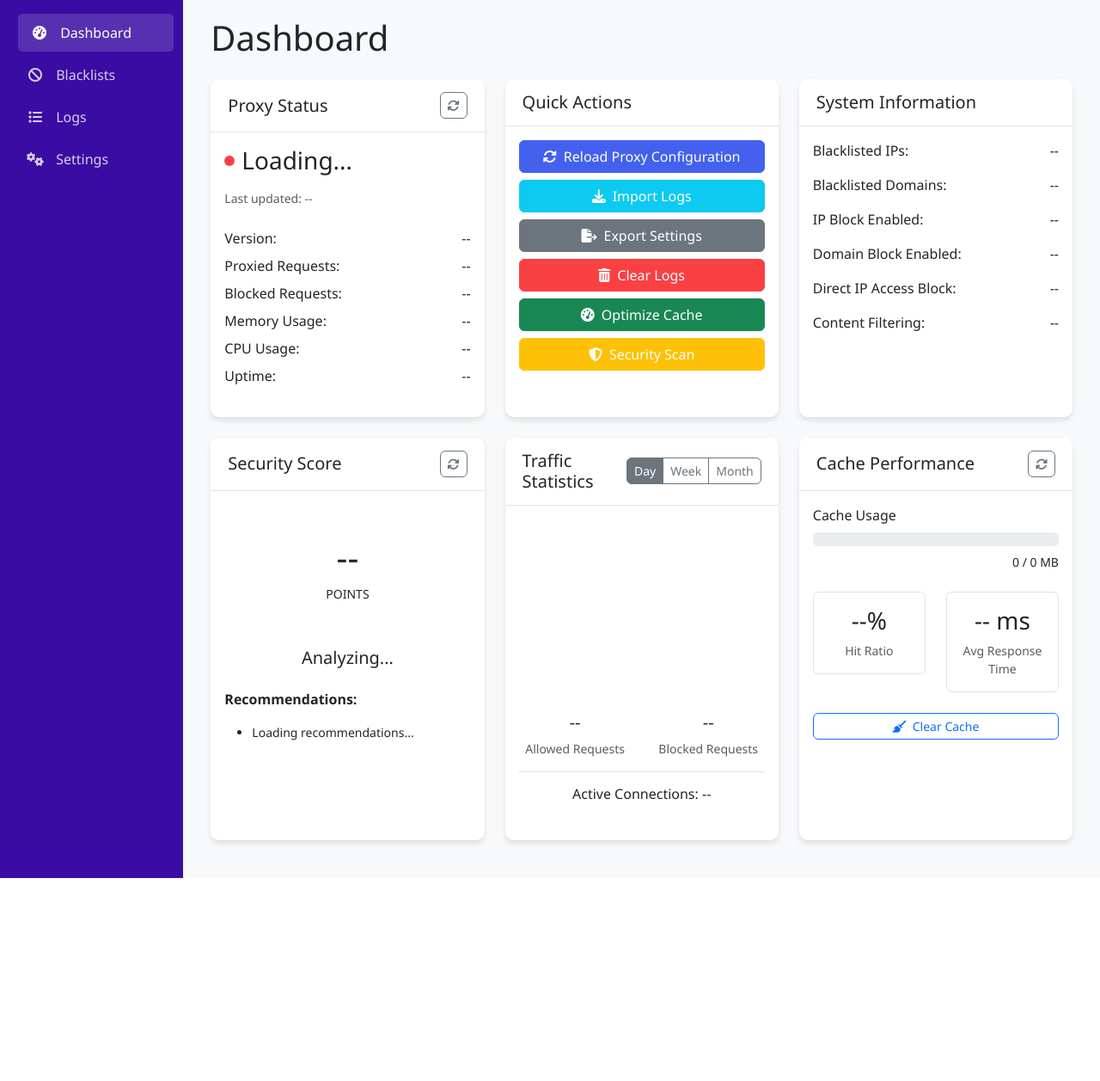
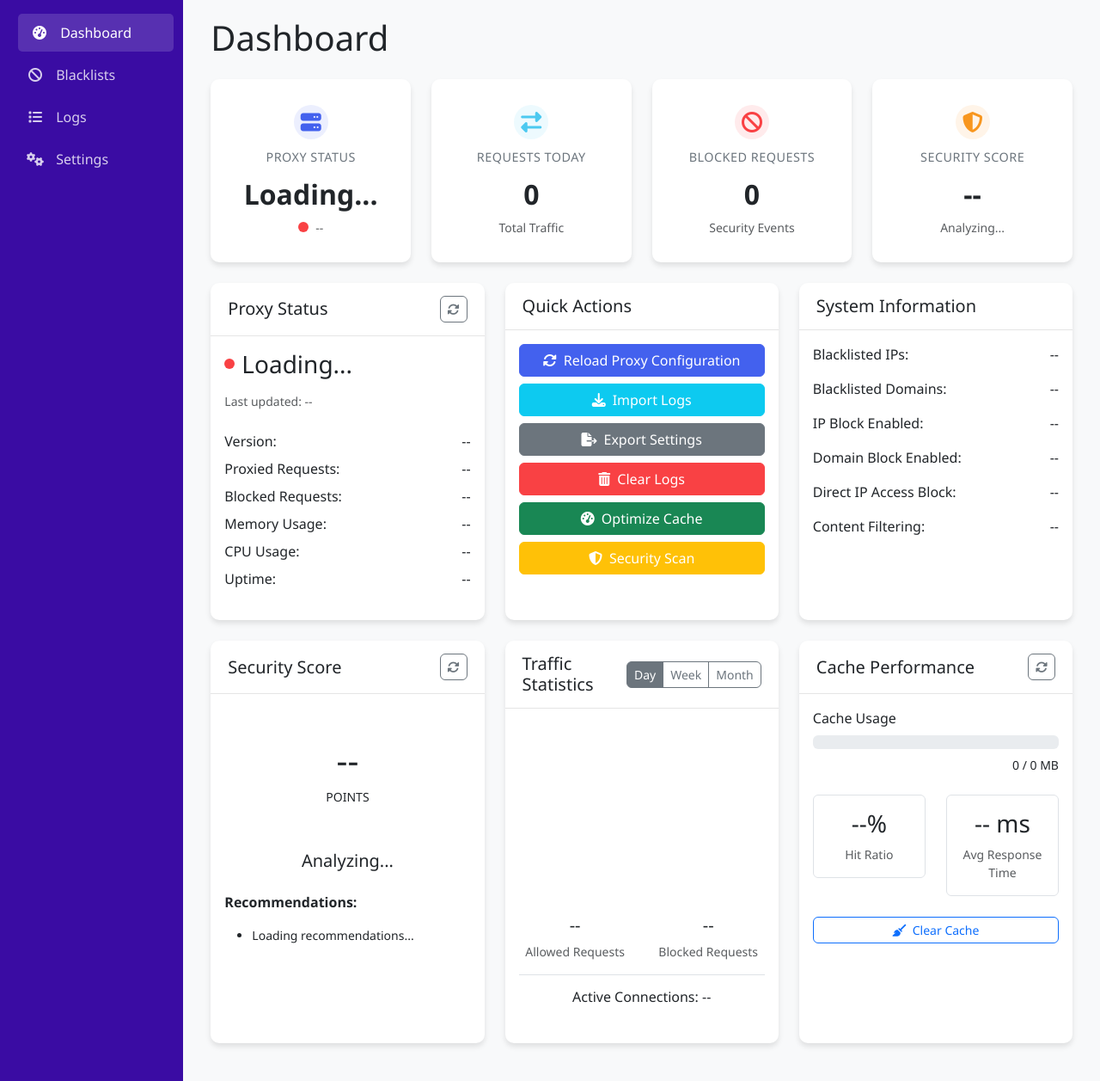
Before and after one commit to fabriziosalmi/secure-proxy, a Flask app: page / in a window 1280 px wide. Shown: the part 56-1313 px from the top of the page at 86% size. Before the commit the page ends 1077 px from the top, so only its background shows below. Run offline with Flask 3, Linux system fonts and the light colour scheme; data that the repository does not hold is empty; a map, chart or similar area stays blank; parts of the project's set-up code (start-up, migrations or seed data) failed here and were passed over; some libraries are stand-ins or nearby versions.

Commit message:
feat: Enhance dashboard UI with new stats cards and improved styling

```diff
--- a/ui/templates/index.html
+++ b/ui/templates/index.html
@@ -1,9 +1,145 @@
 {% extends "base.html" %}
 {% block title %}Dashboard{% endblock %}
+
+{% block extra_styles %}
+<style>
+    /* Stats Card Styling */
+    .stats-card {
+        border-radius: 10px;
+        transition: all 0.2s ease;
+        height: 100%;
+    }
+
+    .stats-card:hover {
+        transform: translateY(-5px);
+    }
+
+    .stats-card .card-body {
+        display: flex;
+        flex-direction: column;
+        justify-content: center;
+        align-items: center;
+        padding: 1.25rem;
+    }
+
+    .stats-card h3 {
+        font-size: 2rem;
+        font-weight: 600;
+        margin-top: 0.5rem;
+    }
+
+    .stats-card .card-title {
+        font-size: 0.9rem;
+        font-weight: 500;
+        text-transform: uppercase;
+        letter-spacing: 0.5px;
+        color: #6c757d;
+    }
+
+    .stats-icon {
+        font-size: 1.5rem;
+        height: 2.5rem;
+        width: 2.5rem;
+        display: flex;
+        align-items: center;
+        justify-content: center;
+        border-radius: 50%;
+        margin-bottom: 0.75rem;
+    }
+
+    .icon-primary {
+        background-color: rgba(67, 97, 238, 0.1);
+        color: var(--primary-color);
+    }
+
+    .icon-success {
+        background-color: rgba(76, 201, 240, 0.1);
+        color: var(--success-color);
+    }
+
+    .icon-danger {
+        background-color: rgba(249, 65, 68, 0.1);
+        color: var(--danger-color);
+    }
+
+    .icon-warning {
+        background-color: rgba(248, 150, 30, 0.1);
+        color: var(--warning-color);
+    }
+
+    /* Responsive adjustments */
+    @media (max-width: 992px) {
+        .stats-card h3 {
+            font-size: 1.5rem;
+        }
+    }
+
+    @media (max-width: 768px) {
+        .row-cols-md-4 > * {
+            margin-bottom: 1rem;
+        }
+    }
+</style>
+{% endblock %}
 
 {% block content %}
 <div class="container-fluid">
     <h1 class="mb-4">Dashboard</h1>
+
+    <!-- Stats Cards Row -->
+    <div class="row row-cols-1 row-cols-md-4 g-4 mb-4">
+        <div class="col">
+            <div class="card stats-card">
+                <div class="card-body">
+                    <div class="stats-icon icon-primary">
+                        <i class="fas fa-server"></i>
+                    </div>
+                    <h6 class="card-title">Proxy Status</h6>
+                    <h3 id="proxy-status-card">...</h3>
+                    <div class="d-flex align-items-center justify-content-center">
+                        <div id="proxy-status-indicator-card" class="status-indicator status-inactive me-2"></div>
+                        <small class="text-muted" id="status-time-short">--</small>
+                    </div>
+                </div>
+            </div>
+        </div>
+        <div class="col">
+            <div class="card stats-card">
+                <div class="card-body">
+                    <div class="stats-icon icon-success">
+                        <i class="fas fa-exchange-alt"></i>
+                    </div>
+                    <h6 class="card-title">Requests Today</h6>
+                    <h3 id="proxy-requests-card">0</h3>
+                    <small class="text-muted">Total Traffic</small>
+                </div>
+            </div>
+        </div>
+        <div class="col">
+            <div class="card stats-card">
+                <div class="card-body">
+                    <div class="stats-icon icon-danger">
+                        <i class="fas fa-ban"></i>
+                    </div>
+                    <h6 class="card-title">Blocked Requests</h6>
+                    <h3 id="blocked-requests-card">0</h3>
+                    <small class="text-muted">Security Events</small>
+                </div>
+            </div>
+        </div>
+        <div class="col">
+            <div class="card stats-card">
+                <div class="card-body">
+                    <div class="stats-icon icon-warning">
+                        <i class="fas fa-shield-alt"></i>
+                    </div>
+                    <h6 class="card-title">Security Score</h6>
+                    <h3 id="security-score-card">--</h3>
+                    <small class="text-muted" id="security-status-card">Analyzing...</small>
+                </div>
+            </div>
+        </div>
+    </div>
 
     <div class="row">
         <!-- Proxy Status Card -->
@@ -374,6 +510,7 @@
         if (showLoading) {
             // Show loading indicator
             $('#proxy-status').text('Loading...');
+            $('#proxy-status-card').text('Loading...');
         }
 
         // Load proxy status
@@ -383,19 +520,27 @@
                     const data = response.data;
 
                     // Update proxy status
-                    $('#proxy-status').text(data.proxy_status === 'running' ? 'Running' : 'Stopped');
-                    $('#proxy-status-indicator').removeClass('status-inactive status-active')
+                    const statusText = data.proxy_status === 'running' ? 'Running' : 'Stopped';
+                    $('#proxy-status').text(statusText);
+                    $('#proxy-status-card').text(statusText);
+
+                    // Update status indicators
+                    $('#proxy-status-indicator, #proxy-status-indicator-card').removeClass('status-inactive status-active')
                         .addClass(data.proxy_status === 'running' ? 'status-active' : 'status-inactive');
 
                     // Update other status information
-                    $('#status-time').text('Last updated: ' + new Date().toLocaleTimeString());
+                    const currentTime = new Date();
+                    $('#status-time').text('Last updated: ' + currentTime.toLocaleTimeString());
+                    $('#status-time-short').text(currentTime.toLocaleTimeString());
                     $('#proxy-version').text(data.version);
                     $('#memory-usage').text(data.memory_usage);
                     $('#cpu-usage').text(data.cpu_usage);
                     $('#uptime').text(data.uptime);
 
-                    // For demo purposes, set random requests counts
-                    $('#proxy-requests').text(Math.floor(Math.random() * 10000));
+                    // Set requests count for stats card and details card
+                    const requestsCount = Math.floor(Math.random() * 10000);
+                    $('#proxy-requests').text(requestsCount.toLocaleString());
+                    $('#proxy-requests-card').text(requestsCount.toLocaleString());
                 }
             })
             .catch(function(error) {
@@ -449,10 +594,12 @@
             .then(function(response) {
                 if (response.status === 'success') {
                     $('#blocked-requests').text(response.data.blocked_count);
+                    $('#blocked-requests-card').text(response.data.blocked_count);
                 }
             })
             .catch(function(error) {
                 $('#blocked-requests').text('Error');
+                $('#blocked-requests-card').text('Error');
             });
 
         // Load security score
@@ -482,6 +629,7 @@
 
                     // Update score
                     $('#security-score').text(data.score);
+                    $('#security-score-card').text(data.score);
 
                     // Update status
                     let statusClass = '';
@@ -494,6 +642,7 @@
                     }
 
                     $('#security-status').text(data.message).removeClass('text-success text-warning text-danger').addClass(statusClass);
+                    $('#security-status-card').text(data.message).removeClass('text-success text-warning text-danger').addClass(statusClass);
 
                     // Update recommendations
                     if (data.recommendations.length > 0) {
```
